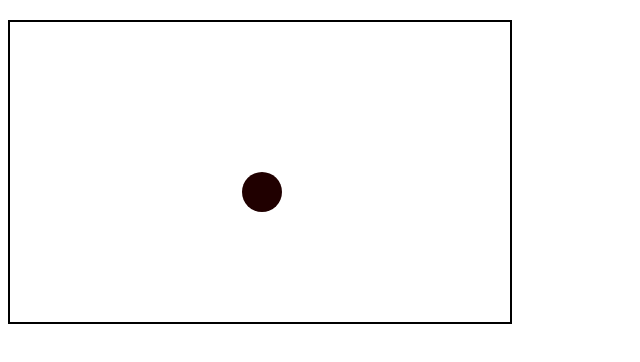
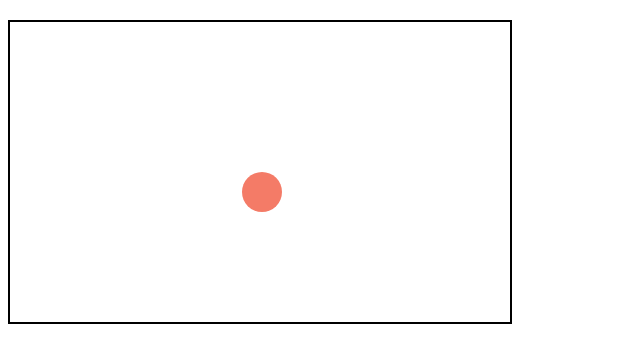
Before and after one commit to shelbi-stamper/shelbi-stamper.github.io, a plain HTML site: page bounce.html in a window 1280 px wide. Shown: the part 46-408 px from the top of the page, without its empty margins (0-640 px from the left). Drawn offline with Linux system fonts and the light colour scheme.

Commit message:
Update bounce.html

```diff
--- a/bounce.html
+++ b/bounce.html
@@ -11,7 +11,8 @@
       // Radius of the ball
       var BALL_RADIUS = 20;
       // Color of the ball
-      var BALL_COLOR = "#200000";
+      var BALL_COLOR = "#f47b67";
+      var BALL_COLOR2 = "ff9ecb";
       // The x and y position of the ball. Start in the center
       var ballX = CANVAS_WIDTH / 2;
       var ballY = CANVAS_HEIGHT / 2;
```
